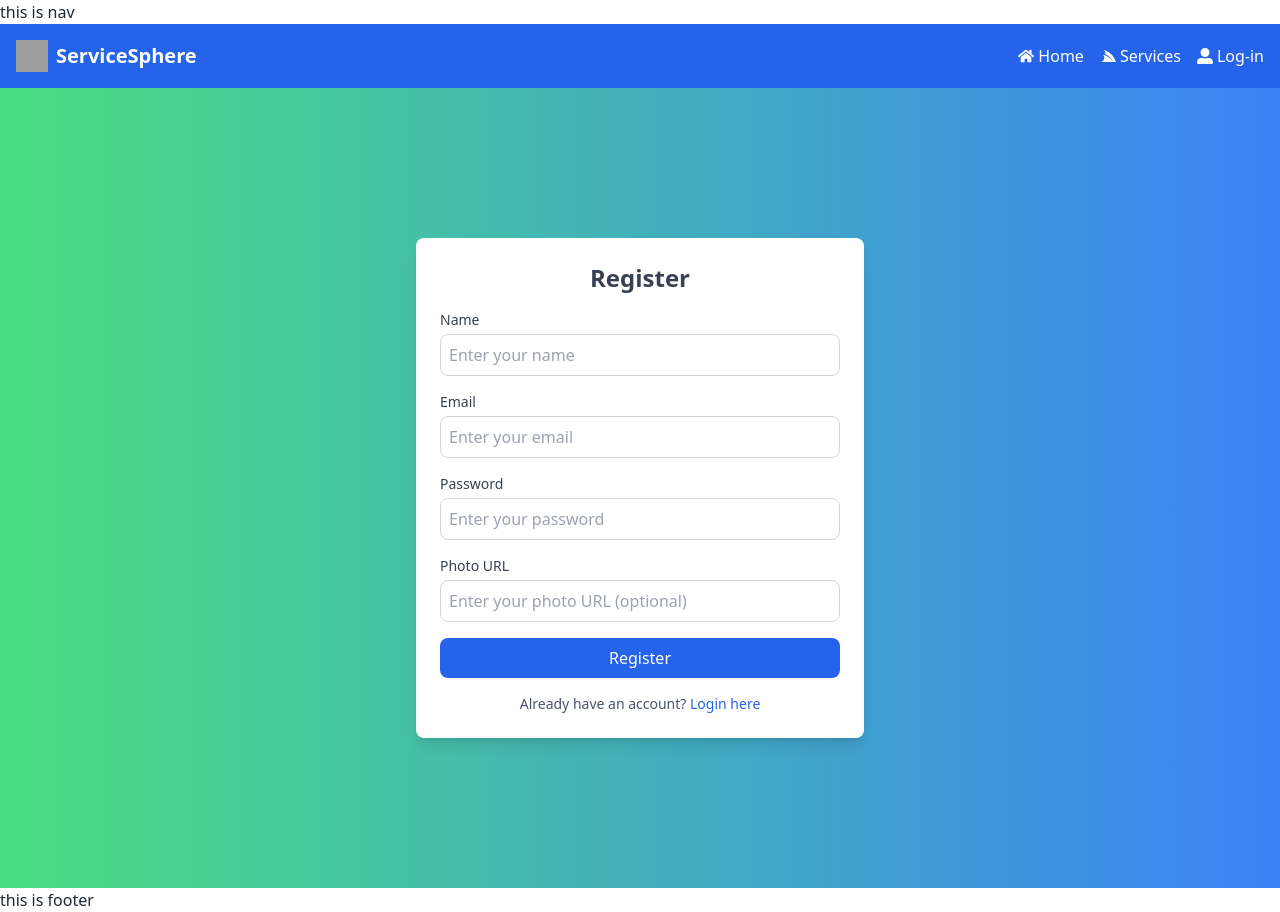
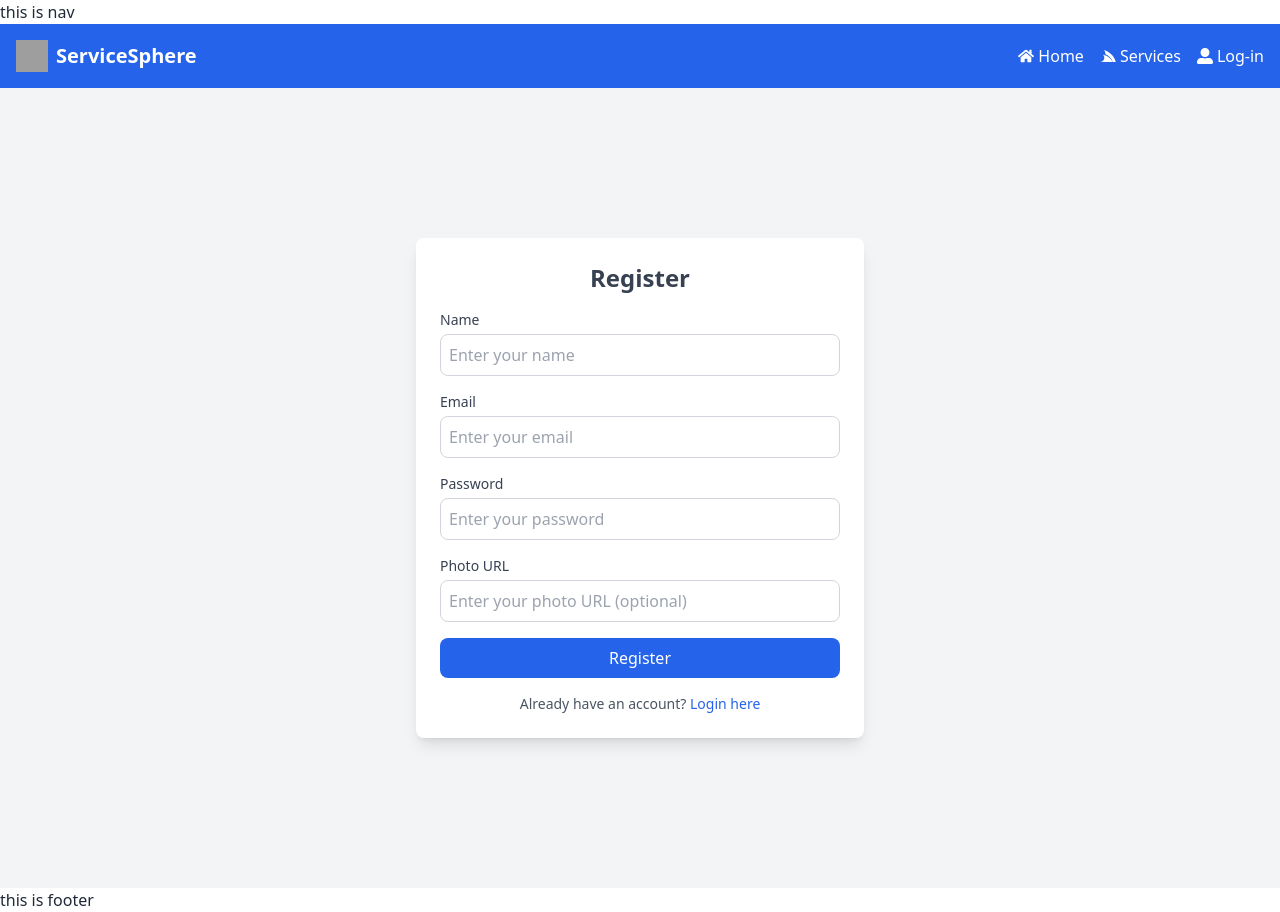
Before and after one commit to rimasultana/ServiceSphere, a React (Vite) app: page /register in a window 1280 px wide. Built offline with nearby package versions, Linux system fonts and the light colour scheme; grey boxes are pictures that could not be loaded.

Commit message:
react tost added

```diff
--- a/src/main.jsx
+++ b/src/main.jsx
@@ -3,9 +3,11 @@
 import "./index.css";
 import { RouterProvider } from "react-router";
 import router from "./routes/routes";
+import { Toaster } from "react-hot-toast";
 
 createRoot(document.getElementById("root")).render(
   <StrictMode>
+    <Toaster />
     <RouterProvider router={router} />
   </StrictMode>
 );
--- a/src/pages/Register.jsx
+++ b/src/pages/Register.jsx
@@ -1,4 +1,5 @@
 import { useState } from "react";
+import toast from "react-hot-toast";
 import { Link } from "react-router";
 
 const Register = ({ onRegister }) => {
@@ -15,11 +16,12 @@
       return;
     }
     setError("");
-    onRegister({ name, email, password, photoURL });
+    toast.success("hi");
+    // onRegister({ name, email, password, photoURL });
   };
 
   return (
-    <div className="min-h-screen flex items-center justify-center bg-gradient-to-r from-green-400 to-blue-500">
+    <div className="min-h-screen flex items-center justify-center bg-gray-100">
       <div className="bg-white shadow-lg rounded-lg p-6 w-full max-w-md">
         <h1 className="text-2xl font-bold text-center text-gray-700 mb-4">
           Register
```
